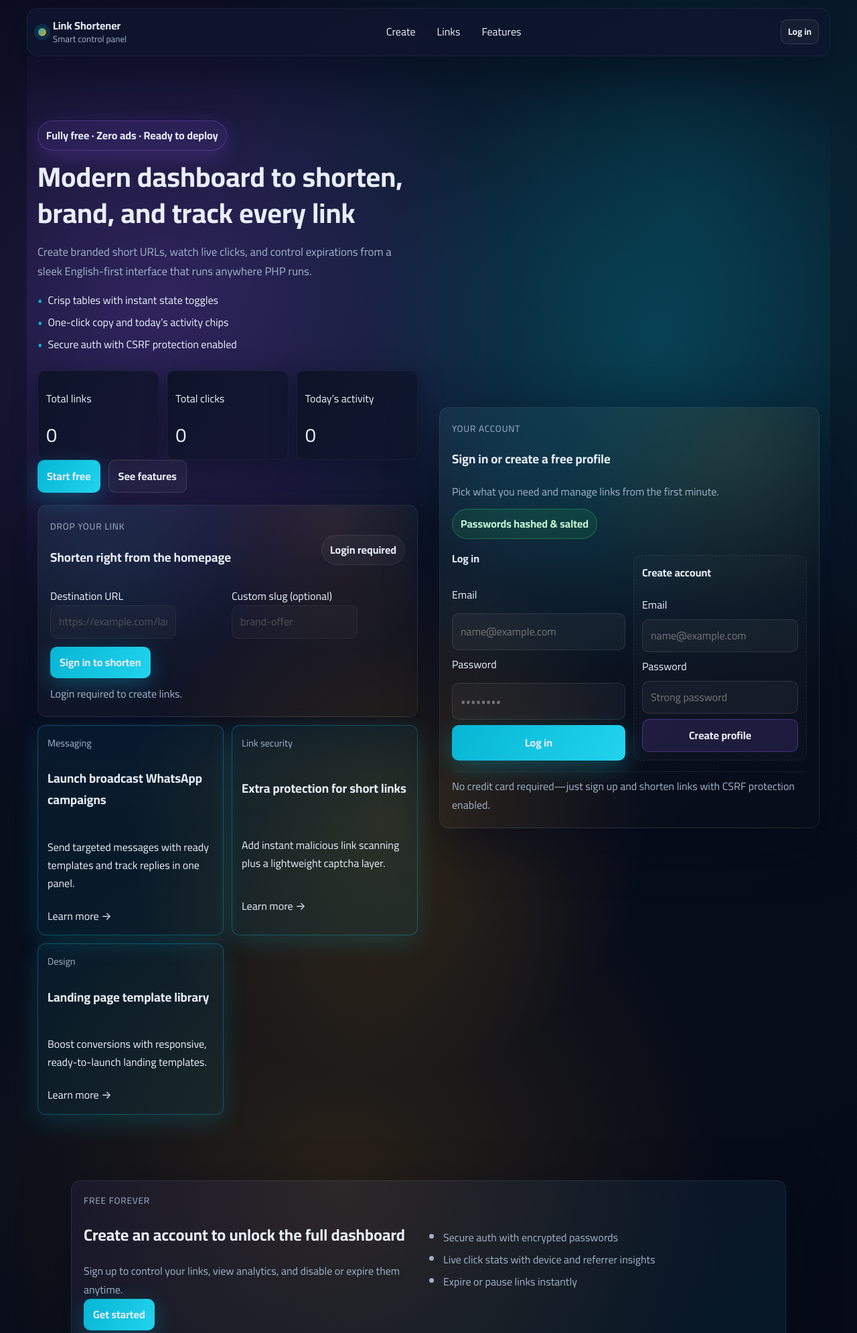
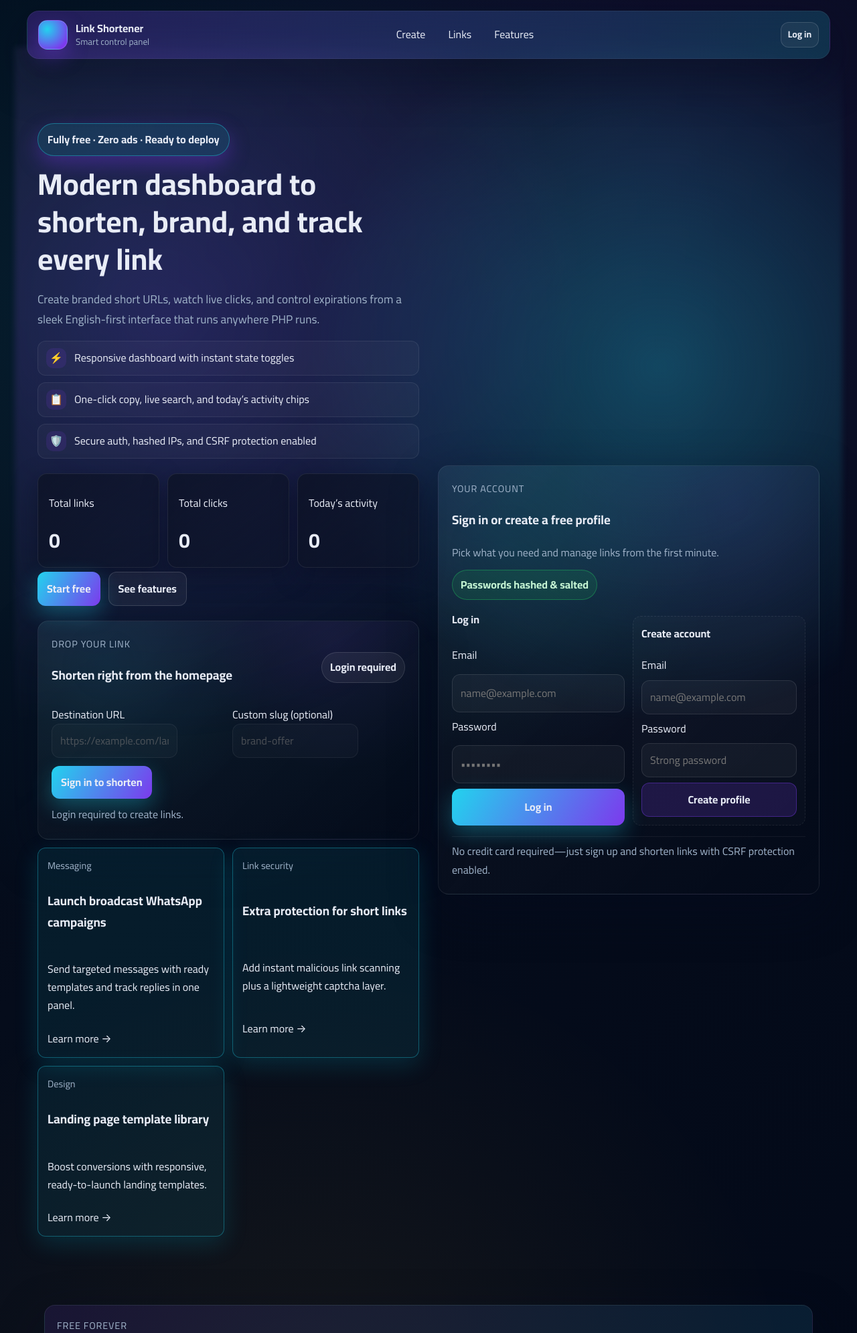
Before and after one commit to Charfeddine0/aiimage.github.io, a PHP site: page / in a window 1280 px wide. Shown: the top 1991 px of the page at 67% size. Run offline with PHP 8.4, Linux system fonts and the light colour scheme.

Commit message:
Enhance user dashboard section

```diff
--- a/assets/style.css
+++ b/assets/style.css
@@ -1,78 +1,80 @@
 :root {
-  --bg: #050915;
-  --surface: #0c1224;
-  --card: #0f1933;
-  --text: #e8eef9;
+  --bg: #020817;
+  --surface: #0a1126;
+  --panel: rgba(12, 18, 38, 0.75);
+  --card: rgba(16, 24, 47, 0.7);
+  --text: #e8ecf6;
   --muted: #9fb2c8;
-  --accent: #8b5cf6;
-  --accent-strong: #06b6d4;
-  --accent-warm: #f59e0b;
+  --accent: #22d3ee;
+  --accent-strong: #7c3aed;
+  --accent-soft: #0ea5e9;
+  --warm: #fbbf24;
   --danger: #f43f5e;
   --success: #22c55e;
-  --radius: 14px;
-  --shadow: 0 24px 70px rgba(4, 9, 28, 0.55);
+  --radius: 16px;
+  --shadow: 0 24px 70px rgba(5, 10, 30, 0.45);
 }
 
 * { box-sizing: border-box; }
 body {
   margin: 0;
   background:
-    radial-gradient(circle at 14% 18%, rgba(139, 92, 246, 0.15), transparent 32%),
-    radial-gradient(circle at 80% 12%, rgba(6, 182, 212, 0.18), transparent 30%),
-    radial-gradient(circle at 40% 68%, rgba(245, 158, 11, 0.14), transparent 30%),
-    linear-gradient(150deg, #050915, #080e1c 40%, #050915);
+    radial-gradient(circle at 12% 14%, rgba(34, 211, 238, 0.1), transparent 32%),
+    radial-gradient(circle at 78% 8%, rgba(124, 58, 237, 0.1), transparent 30%),
+    radial-gradient(circle at 36% 68%, rgba(251, 191, 36, 0.07), transparent 32%),
+    linear-gradient(140deg, #020817, #050c1b 36%, #020817);
   color: var(--text);
   font-family: 'Cairo', system-ui, -apple-system, BlinkMacSystemFont, 'Segoe UI', sans-serif;
   line-height: 1.7;
   min-height: 100vh;
 }
 
-a { color: var(--accent-strong); text-decoration: none; }
+a { color: var(--accent); text-decoration: none; }
 
 .topbar {
   max-width: 1200px;
-  margin: 12px auto 0;
+  margin: 16px auto 0;
   padding: 12px 16px;
   display: flex;
   align-items: center;
   justify-content: space-between;
   gap: 12px;
-  background: rgba(15, 22, 45, 0.9);
+  background: linear-gradient(120deg, rgba(124, 58, 237, 0.28), rgba(34, 211, 238, 0.18));
   border: 1px solid rgba(255, 255, 255, 0.06);
-  border-radius: 16px;
+  border-radius: 18px;
   box-shadow: var(--shadow);
   position: sticky;
   top: 12px;
-  backdrop-filter: blur(16px);
+  backdrop-filter: blur(18px);
   z-index: 10;
 }
 
-.topbar__brand { display: flex; align-items: center; gap: 10px; }
+.topbar__brand { display: flex; align-items: center; gap: 12px; }
 .topbar__brand small { color: var(--muted); display: block; margin-top: -4px; }
 .logo-dot {
-  width: 12px;
-  height: 12px;
-  border-radius: 50%;
-  background: linear-gradient(120deg, var(--accent-strong), var(--accent-warm));
-  box-shadow: 0 0 0 6px rgba(6, 182, 212, 0.16);
-  display: inline-block;
+  width: 44px;
+  height: 44px;
+  border-radius: 14px;
+  background: radial-gradient(circle at 30% 30%, #22d3ee, #7c3aed 80%);
+  box-shadow: 0 12px 30px rgba(124, 58, 237, 0.35);
+  border: 1px solid rgba(255, 255, 255, 0.15);
 }
-.topbar__nav { display: flex; align-items: center; gap: 12px; flex-wrap: wrap; }
-.topbar__nav a { color: var(--text); padding: 6px 10px; border-radius: 10px; transition: background 0.2s ease, color 0.2s ease; }
-.topbar__nav a:hover { background: rgba(255, 255, 255, 0.08); color: var(--accent-strong); }
+.topbar__nav { display: flex; align-items: center; gap: 10px; flex-wrap: wrap; }
+.topbar__nav a { color: var(--text); padding: 8px 12px; border-radius: 999px; transition: background 0.2s ease, color 0.2s ease, transform 0.2s ease; }
+.topbar__nav a:hover { background: rgba(255, 255, 255, 0.08); color: var(--accent); transform: translateY(-1px); }
 .topbar__cta { display: flex; gap: 8px; align-items: center; }
 
 .container {
-  max-width: 1100px;
+  max-width: 1180px;
   margin: 0 auto;
-  padding: 32px 16px 72px;
+  padding: 36px 16px 82px;
 }
 
 .hero {
   position: relative;
   display: grid;
-  grid-template-columns: repeat(auto-fit, minmax(320px, 1fr));
-  gap: 32px;
+  grid-template-columns: repeat(auto-fit, minmax(340px, 1fr));
+  gap: 28px;
   padding: 96px 16px 40px;
   max-width: 1200px;
   margin: 0 auto;
@@ -82,45 +84,46 @@ a { color: var(--accent-strong); text-decoration: none; }
 .hero::before {
   content: "";
   position: absolute;
-  inset: 0;
+  inset: -18px;
   background:
-    radial-gradient(circle at 18% 22%, rgba(139, 92, 246, 0.2), transparent 32%),
-    radial-gradient(circle at 78% 26%, rgba(6, 182, 212, 0.2), transparent 28%),
-    radial-gradient(circle at 45% 70%, rgba(245, 158, 11, 0.16), transparent 30%);
+    radial-gradient(circle at 18% 22%, rgba(124, 58, 237, 0.22), transparent 36%),
+    radial-gradient(circle at 78% 26%, rgba(34, 211, 238, 0.28), transparent 32%),
+    linear-gradient(140deg, rgba(255, 255, 255, 0.04), transparent 42%);
   z-index: 0;
   pointer-events: none;
+  filter: blur(4px);
 }
 
 .hero > * { position: relative; z-index: 1; }
 .hero__pill {
   display: inline-flex;
   align-items: center;
-  gap: 8px;
-  padding: 8px 12px;
+  gap: 10px;
+  padding: 10px 14px;
   border-radius: 999px;
-  background: rgba(139, 92, 246, 0.12);
-  border: 1px solid rgba(139, 92, 246, 0.35);
+  background: rgba(34, 211, 238, 0.12);
+  border: 1px solid rgba(34, 211, 238, 0.4);
   color: var(--text);
-  font-weight: 700;
-  box-shadow: 0 10px 30px rgba(139, 92, 246, 0.22);
+  font-weight: 800;
+  box-shadow: 0 12px 30px rgba(124, 58, 237, 0.35);
 }
-.hero__content h1 { margin: 12px 0 12px; font-size: 2.6rem; line-height: 1.3; }
-.hero__content .lede { color: var(--muted); margin-bottom: 16px; }
-.hero__highlights { list-style: none; padding: 0; margin: 0 0 12px; display: grid; gap: 6px; }
-.hero__highlights li { display: flex; align-items: center; gap: 8px; color: var(--text); }
-.hero__highlights li::before { content: "•"; color: var(--accent-strong); }
-.hero__actions { display: flex; gap: 12px; flex-wrap: wrap; }
-.hero__metrics { display: grid; grid-template-columns: repeat(auto-fit, minmax(160px, 1fr)); gap: 12px; margin-top: 24px; }
+.hero__content h1 { margin: 14px 0 10px; font-size: 2.8rem; line-height: 1.25; }
+.hero__content .lede { color: var(--muted); margin-bottom: 18px; font-size: 1.08rem; }
+.hero__highlights { list-style: none; padding: 0; margin: 0 0 16px; display: grid; gap: 10px; }
+.hero__highlights li { display: grid; grid-template-columns: 32px 1fr; align-items: center; gap: 10px; color: var(--text); background: rgba(255, 255, 255, 0.03); border: 1px solid rgba(255, 255, 255, 0.08); padding: 10px 12px; border-radius: 12px; }
+.hero__highlights span { display: inline-flex; width: 30px; height: 30px; align-items: center; justify-content: center; border-radius: 10px; background: rgba(124, 58, 237, 0.14); color: #e0d9ff; }
+.hero__actions { display: flex; gap: 12px; flex-wrap: wrap; margin-top: 6px; }
+.hero__metrics { display: grid; grid-template-columns: repeat(auto-fit, minmax(180px, 1fr)); gap: 12px; margin-top: 22px; }
 .hero__metrics > div {
-  padding: 12px;
-  border-radius: 12px;
-  border: 1px solid rgba(255, 255, 255, 0.05);
-  background: linear-gradient(140deg, rgba(12, 18, 36, 0.9), rgba(12, 18, 36, 0.5));
-  box-shadow: 0 10px 34px rgba(6, 12, 30, 0.5);
+  padding: 14px 16px;
+  border-radius: 14px;
+  border: 1px solid rgba(255, 255, 255, 0.08);
+  background: linear-gradient(140deg, rgba(12, 18, 36, 0.78), rgba(12, 18, 36, 0.45));
+  box-shadow: 0 12px 34px rgba(8, 12, 32, 0.5);
 }
-.metric__value { font-size: 1.8rem; margin: 4px 0 0; }
+.metric__value { font-size: 1.9rem; margin: 2px 0 0; font-weight: 800; }
 
-.hero__quick { margin-top: 18px; }
+.hero__quick { margin-top: 22px; }
 .hero__quick-head { display: flex; align-items: center; justify-content: space-between; gap: 12px; flex-wrap: wrap; }
 .quick-grid { display: grid; grid-template-columns: repeat(auto-fit, minmax(240px, 1fr)); gap: 12px; align-items: end; margin-top: 10px; }
 .quick-grid--disabled input { cursor: not-allowed; opacity: 0.6; }
@@ -129,37 +132,35 @@ a { color: var(--accent-strong); text-decoration: none; }
 .hero__panel .card { height: 100%; }
 
 .card {
-  background: radial-gradient(circle at 18% 20%, rgba(6, 182, 212, 0.08), transparent 45%),
-    radial-gradient(circle at 78% 10%, rgba(245, 158, 11, 0.08), transparent 36%),
-    linear-gradient(135deg, rgba(255, 255, 255, 0.03), rgba(255, 255, 255, 0.0));
+  background: radial-gradient(circle at 18% 20%, rgba(34, 211, 238, 0.08), transparent 45%),
+    radial-gradient(circle at 78% 10%, rgba(124, 58, 237, 0.08), transparent 36%),
+    linear-gradient(135deg, rgba(255, 255, 255, 0.04), rgba(255, 255, 255, 0.0));
   border: 1px solid rgba(255, 255, 255, 0.08);
   border-radius: var(--radius);
-  padding: 20px 18px;
+  padding: 22px 20px;
   box-shadow: var(--shadow);
 }
 
-.card__title { font-weight: 700; margin: 0 0 12px; }
+.card__title { font-weight: 800; margin: 0 0 12px; }
 .stacked { display: grid; gap: 8px; }
-input, button {
-  font: inherit;
-}
+input, button { font: inherit; }
 
 input {
   background: rgba(255, 255, 255, 0.04);
   border: 1px solid rgba(255, 255, 255, 0.1);
-  border-radius: 10px;
-  padding: 10px 12px;
+  border-radius: 12px;
+  padding: 11px 12px;
   color: var(--text);
 }
 
-input:focus { outline: 2px solid rgba(6, 182, 212, 0.6); }
+input:focus { outline: 2px solid rgba(34, 211, 238, 0.6); }
 
 button.btn, .btn {
   cursor: pointer;
   border: none;
-  border-radius: 10px;
-  padding: 10px 14px;
-  font-weight: 700;
+  border-radius: 12px;
+  padding: 11px 14px;
+  font-weight: 800;
   color: var(--text);
   display: inline-flex;
   align-items: center;
@@ -168,13 +169,13 @@ button.btn, .btn {
   transition: transform 0.15s ease, box-shadow 0.15s ease, opacity 0.15s ease;
 }
 
-.btn.primary { background: linear-gradient(120deg, var(--accent-strong), #22d3ee); box-shadow: 0 10px 32px rgba(6, 182, 212, 0.3); }
-.btn.secondary { background: rgba(139, 92, 246, 0.14); border: 1px solid rgba(139, 92, 246, 0.35); }
-.btn.ghost { background: rgba(255, 255, 255, 0.04); border: 1px solid rgba(255, 255, 255, 0.12); }
+.btn.primary { background: linear-gradient(120deg, var(--accent), var(--accent-strong)); box-shadow: 0 12px 32px rgba(34, 211, 238, 0.3); }
+.btn.secondary { background: rgba(124, 58, 237, 0.18); border: 1px solid rgba(124, 58, 237, 0.4); }
+.btn.ghost { background: rgba(255, 255, 255, 0.05); border: 1px solid rgba(255, 255, 255, 0.14); }
 .btn.danger { background: rgba(244, 63, 94, 0.15); border: 1px solid rgba(244, 63, 94, 0.4); color: #fecdd3; }
-.btn.tiny { padding: 6px 10px; font-size: 0.85rem; }
+.btn.tiny { padding: 6px 10px; font-size: 0.86rem; }
 
-.btn:hover { transform: translateY(-1px); opacity: 0.95; }
+.btn:hover { transform: translateY(-2px); opacity: 0.97; }
 
 .pill {
   display: inline-flex;
@@ -188,22 +189,23 @@ button.btn, .btn {
   font-weight: 700;
 }
 .pill--success { border-color: rgba(34, 197, 94, 0.4); background: rgba(34, 197, 94, 0.12); color: #c6f6d5; }
-.pill--ghost { border-color: rgba(255, 255, 255, 0.08); background: rgba(255, 255, 255, 0.04); color: var(--text); }
+.pill--ghost { border-color: rgba(255, 255, 255, 0.12); background: rgba(255, 255, 255, 0.06); color: var(--text); }
 
 .divider { display: flex; align-items: center; gap: 8px; margin: 14px 0; color: var(--muted); }
 .divider::before, .divider::after { content: ""; flex: 1; height: 1px; background: rgba(255, 255, 255, 0.08); }
 
 .alert {
   padding: 12px 14px;
-  border-radius: 10px;
+  border-radius: 12px;
   margin-bottom: 12px;
   border: 1px solid rgba(255, 255, 255, 0.08);
+  backdrop-filter: blur(6px);
 }
 .alert.success { background: rgba(74, 222, 128, 0.08); color: #bbf7d0; }
 .alert.error { background: rgba(251, 113, 133, 0.12); color: #fecdd3; }
 
-.eyebrow { text-transform: uppercase; letter-spacing: 0.06em; color: var(--muted); font-size: 0.85rem; margin: 0; }
-.lede { font-size: 1.05rem; }
+.eyebrow { text-transform: uppercase; letter-spacing: 0.06em; color: var(--muted); font-size: 0.9rem; margin: 0; }
+.lede { font-size: 1.06rem; }
 
 .card.wide { margin-top: 26px; }
 .grid { display: grid; grid-template-columns: repeat(auto-fit, minmax(240px, 1fr)); gap: 12px 16px; align-items: end; }
@@ -252,7 +254,7 @@ small { color: var(--muted); }
 .toggle input { accent-color: var(--accent-strong); width: 16px; height: 16px; }
 
 .ads { display: grid; grid-template-columns: repeat(auto-fit, minmax(220px, 1fr)); gap: 12px; margin-top: 12px; }
-.ad-card { display: grid; gap: 6px; padding: 14px; border-radius: 12px; border: 1px solid rgba(6, 182, 212, 0.35); background: rgba(6, 182, 212, 0.08); color: var(--text); box-shadow: 0 10px 35px rgba(6, 182, 212, 0.18); }
+.ad-card { display: grid; gap: 6px; padding: 14px; border-radius: 12px; border: 1px solid rgba(34, 211, 238, 0.35); background: rgba(34, 211, 238, 0.08); color: var(--text); box-shadow: 0 10px 35px rgba(6, 182, 212, 0.18); }
 .ad-card:hover { transform: translateY(-2px); }
 .ad-eyebrow { margin: 0; color: var(--muted); font-size: 0.9rem; }
 .ads--dashboard { margin-top: 18px; }
--- a/index.php
+++ b/index.php
@@ -78,9 +78,9 @@ $averageClicks = count($linkRows) > 0 ? array_sum(array_column($linkRows, 'click
             <h1>Modern dashboard to shorten, brand, and track every link</h1>
             <p class="lede">Create branded short URLs, watch live clicks, and control expirations from a sleek English-first interface that runs anywhere PHP runs.</p>
             <ul class="hero__highlights">
-                <li>Crisp tables with instant state toggles</li>
-                <li>One-click copy and today’s activity chips</li>
-                <li>Secure auth with CSRF protection enabled</li>
+                <li><span>⚡</span><div>Responsive dashboard with instant state toggles</div></li>
+                <li><span>📋</span><div>One-click copy, live search, and today’s activity chips</div></li>
+                <li><span>🛡️</span><div>Secure auth, hashed IPs, and CSRF protection enabled</div></li>
             </ul>
             <div class="hero__metrics">
                 <div>
@@ -221,6 +221,20 @@ $averageClicks = count($linkRows) > 0 ? array_sum(array_column($linkRows, 'click
                         <span>Links: <?php echo number_format(count($linkRows)); ?></span>
                         <span>Active now: <?php echo number_format(count($activeLinks)); ?></span>
                         <span>Avg clicks: <?php echo number_format($averageClicks, 1); ?></span>
+                    </div>
+                </div>
+                <div class="card user-badge">
+                    <p class="eyebrow">Profile</p>
+                    <h3><?php echo htmlspecialchars($currentUser['email'], ENT_QUOTES); ?></h3>
+                    <p class="muted">You are logged in and ready to shorten or edit links.</p>
+                    <div class="chip-grid">
+                        <span class="pill pill--ghost">Links: <?php echo number_format(count($linkRows)); ?></span>
+                        <span class="pill pill--ghost">Active: <?php echo number_format(count($activeLinks)); ?></span>
+                        <span class="pill pill--ghost">Clicks today: <?php echo number_format($summary['today_clicks']); ?></span>
+                    </div>
+                    <div class="chip-actions">
+                        <a class="btn ghost tiny" href="#create">Create link</a>
+                        <a class="btn ghost tiny" href="#dashboard">Manage links</a>
                     </div>
                 </div>
                 <div class="stat-card">
@@ -455,6 +469,44 @@ $averageClicks = count($linkRows) > 0 ? array_sum(array_column($linkRows, 'click
                     <span class="feature__icon">⚡</span>
                     <h3>Ready to ship</h3>
                     <p>Runs on PHP + SQLite only—no paid services or complex setup.</p>
+                </div>
+            </div>
+
+            <div class="highlight-grid">
+                <div class="highlight-card">
+                    <span class="highlight-icon">🎛️</span>
+                    <strong>Quick actions</strong>
+                    <p class="muted">Toggle, edit, or delete without leaving the table—every change stays in sync.</p>
+                </div>
+                <div class="highlight-card">
+                    <span class="highlight-icon">🧭</span>
+                    <strong>Clear navigation</strong>
+                    <p class="muted">Anchored sections and smooth scroll keep the experience cohesive for every visitor.</p>
+                </div>
+                <div class="highlight-card">
+                    <span class="highlight-icon">🖥️</span>
+                    <strong>Fresh aesthetic</strong>
+                    <p class="muted">Glassmorphism-inspired surfaces, bolder typography, and brighter accent colors.</p>
+                </div>
+                <div class="highlight-card">
+                    <span class="highlight-icon">☁️</span>
+                    <strong>Deploy anywhere</strong>
+                    <p class="muted">No external services required—just drop on any PHP host and start shortening.</p>
+                </div>
+            </div>
+
+            <div class="steps">
+                <div class="step">
+                    <strong>1) Paste your link</strong>
+                    <p class="muted">Drop a destination URL and optionally a slug to keep the brand consistent.</p>
+                </div>
+                <div class="step">
+                    <strong>2) Activate & share</strong>
+                    <p class="muted">Switch it on, set expirations, and copy the branded short URL instantly.</p>
+                </div>
+                <div class="step">
+                    <strong>3) Track performance</strong>
+                    <p class="muted">Monitor clicks, today’s activity, and status from the dashboard table.</p>
                 </div>
             </div>
         </section>
```
Also changed, not shown: other parts of assets/style.css (+29 -8 lines).
